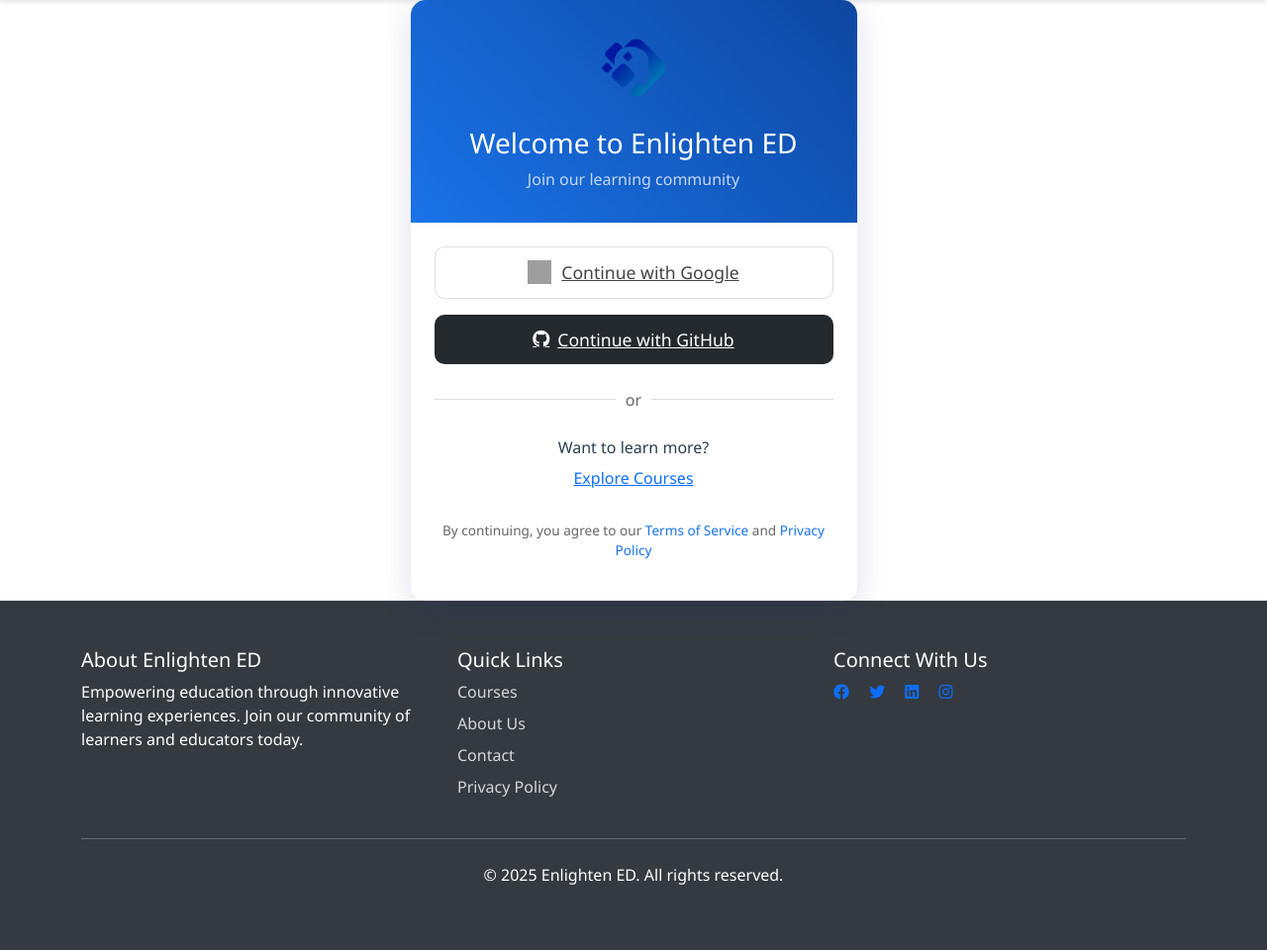
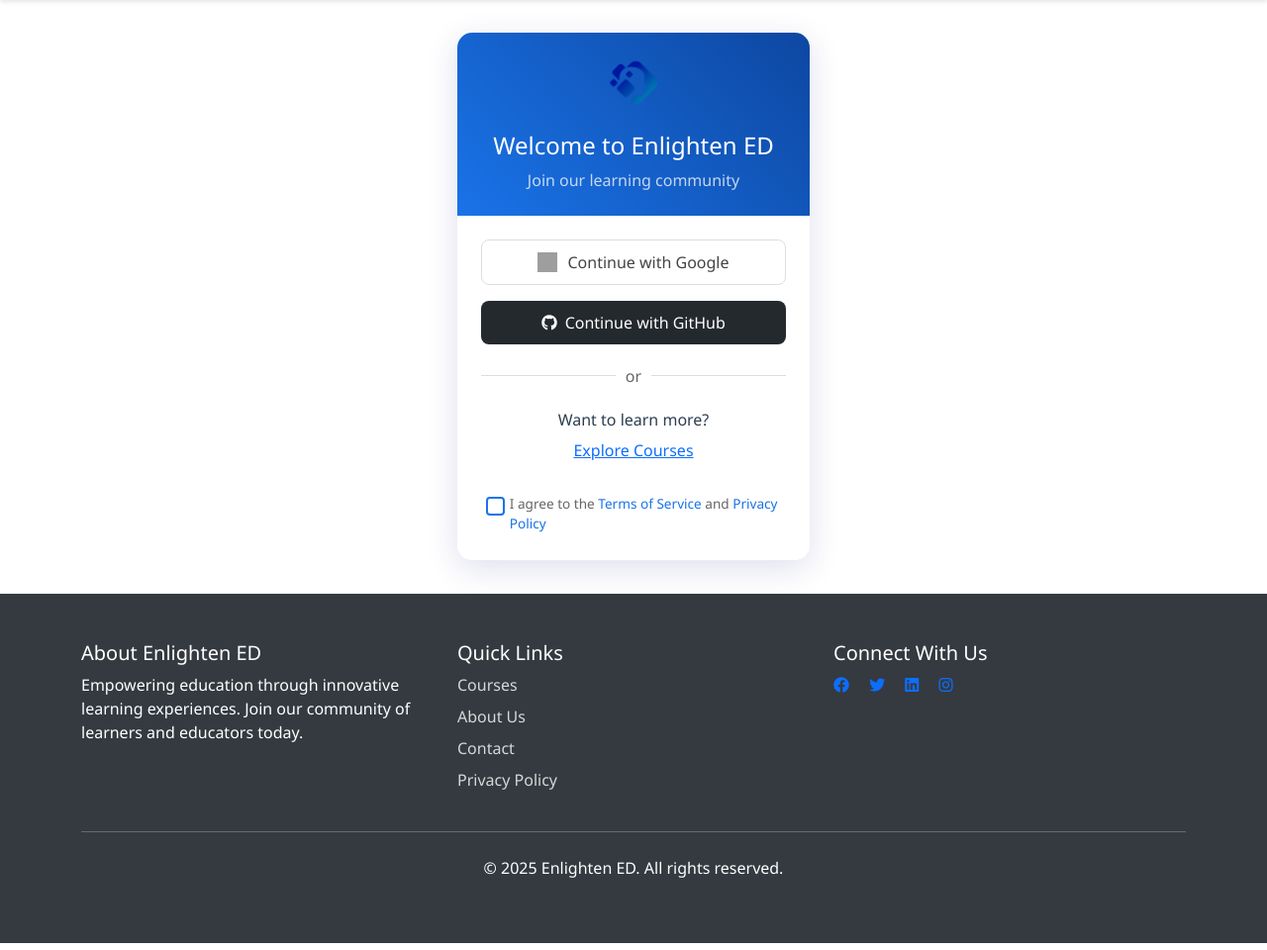
Before and after one commit to rjvtayam/Courseware, a Flask app: page /login in a window 1280 px wide. Shown: the part 84-1044 px from the top of the page at 99% size. Run offline with Flask 3, Linux system fonts and the light colour scheme; some libraries are stand-ins or nearby versions; grey boxes are pictures that could not be loaded.

Commit message:
Update login page: Make design more compact, add terms checkbox

```diff
--- a/app/static/css/auth/login.css
+++ b/app/static/css/auth/login.css
@@ -2,6 +2,7 @@
     min-height: calc(100vh - 200px);
     display: flex;
     align-items: center;
+    padding: 2rem 0;
 }
 
 .login-card {
@@ -11,6 +12,8 @@
     border-radius: 15px;
     box-shadow: 0 8px 32px rgba(31, 38, 135, 0.15);
     transition: transform 0.3s ease;
+    max-width: 400px;
+    margin: 0 auto;
 }
 
 .login-card:hover {
@@ -20,12 +23,12 @@
 .login-header {
     background: linear-gradient(45deg, #1a73e8, #0d47a1);
     border-radius: 15px 15px 0 0;
-    padding: 2rem;
+    padding: 1.5rem;
 }
 
 .login-header img {
-    width: 80px;
-    height: 80px;
+    width: 60px;
+    height: 60px;
     margin-bottom: 1rem;
     animation: float 3s ease-in-out infinite;
 }
@@ -38,9 +41,9 @@
 
 .oauth-btn {
     transition: all 0.3s ease;
-    border-radius: 10px;
-    padding: 12px;
-    font-size: 1.1rem;
+    border-radius: 8px;
+    padding: 10px;
+    font-size: 1rem;
     position: relative;
     overflow: hidden;
 }
@@ -62,8 +65,8 @@
 }
 
 .oauth-btn img {
-    width: 24px;
-    height: 24px;
+    width: 20px;
+    height: 20px;
     margin-right: 10px;
     vertical-align: middle;
 }
@@ -73,7 +76,7 @@
     align-items: center;
     text-align: center;
     color: #666;
-    margin: 1.5rem 0;
+    margin: 1.25rem 0;
 }
 
 .divider::before,
@@ -90,6 +93,7 @@
 .terms-text {
     font-size: 0.85rem;
     color: #666;
+    margin-bottom: 0;
 }
 
 .terms-text a {
@@ -101,3 +105,27 @@
 .terms-text a:hover {
     text-decoration: underline;
 }
+
+/* Checkbox styling */
+.form-check {
+    padding-left: 1.8rem;
+}
+
+.form-check-input {
+    width: 1.2rem;
+    height: 1.2rem;
+    margin-left: -1.8rem;
+    border: 2px solid #1a73e8;
+    border-radius: 0.25rem;
+    cursor: pointer;
+}
+
+.form-check-input:checked {
+    background-color: #1a73e8;
+    border-color: #1a73e8;
+}
+
+.form-check-label {
+    cursor: pointer;
+    padding-top: 0.1rem;
+}
--- a/app/templates/auth/login.html
+++ b/app/templates/auth/login.html
@@ -12,24 +12,24 @@
 <div class="login-container">
     <div class="container">
         <div class="row justify-content-center">
-            <div class="col-md-6 col-lg-5">
+            <div class="col-md-5 col-lg-4">
                 <div class="login-card">
                     <div class="login-header text-center text-white">
                         <img src="{{ url_for('static', filename='images/enlighten.png') }}" alt="Enlighten ED Logo" class="mb-3">
-                        <h3 class="mb-2">Welcome to Enlighten ED</h3>
+                        <h4 class="mb-2">Welcome to Enlighten ED</h4>
                         <p class="mb-0 opacity-75">Join our learning community</p>
                     </div>
 
                     <div class="card-body p-4">
                         <div class="d-grid gap-3">
                             <a href="{{ url_for('auth.google_login') }}"
-                               class="oauth-btn google-btn d-flex align-items-center justify-content-center">
-                                <img src="{{ url_for('static', filename='images/google-icon.png') }}" alt="Google">
+                               class="oauth-btn google-btn d-flex align-items-center justify-content-center text-decoration-none">
+                                <img src="{{ url_for('static', filename='images/google.svg') }}" alt="Google">
                                 Continue with Google
                             </a>
 
                             <a href="{{ url_for('auth.github_login') }}"
-                               class="oauth-btn github-btn d-flex align-items-center justify-content-center">
+                               class="oauth-btn github-btn d-flex align-items-center justify-content-center text-decoration-none">
                                 <i class="fab fa-github me-2"></i>
                                 Continue with GitHub
                             </a>
@@ -44,12 +44,14 @@
                             <a href="{{ url_for('main.index') }}" class="btn btn-link text-primary">Explore Courses</a>
                         </div>
 
-                        <div class="text-center mt-4">
-                            <p class="terms-text">
-                                By continuing, you agree to our
-                                <a href="{{ url_for('main.terms') }}">Terms of Service</a> and
-                                <a href="{{ url_for('main.privacy') }}">Privacy Policy</a>
-                            </p>
+                        <div class="terms-section mt-4">
+                            <div class="form-check">
+                                <input class="form-check-input" type="checkbox" id="agreeTerms" required>
+                                <label class="form-check-label terms-text" for="agreeTerms">
+                                    I agree to the <a href="{{ url_for('main.terms') }}">Terms of Service</a> and
+                                    <a href="{{ url_for('main.privacy') }}">Privacy Policy</a>
+                                </label>
+                            </div>
                         </div>
                     </div>
                 </div>
```
